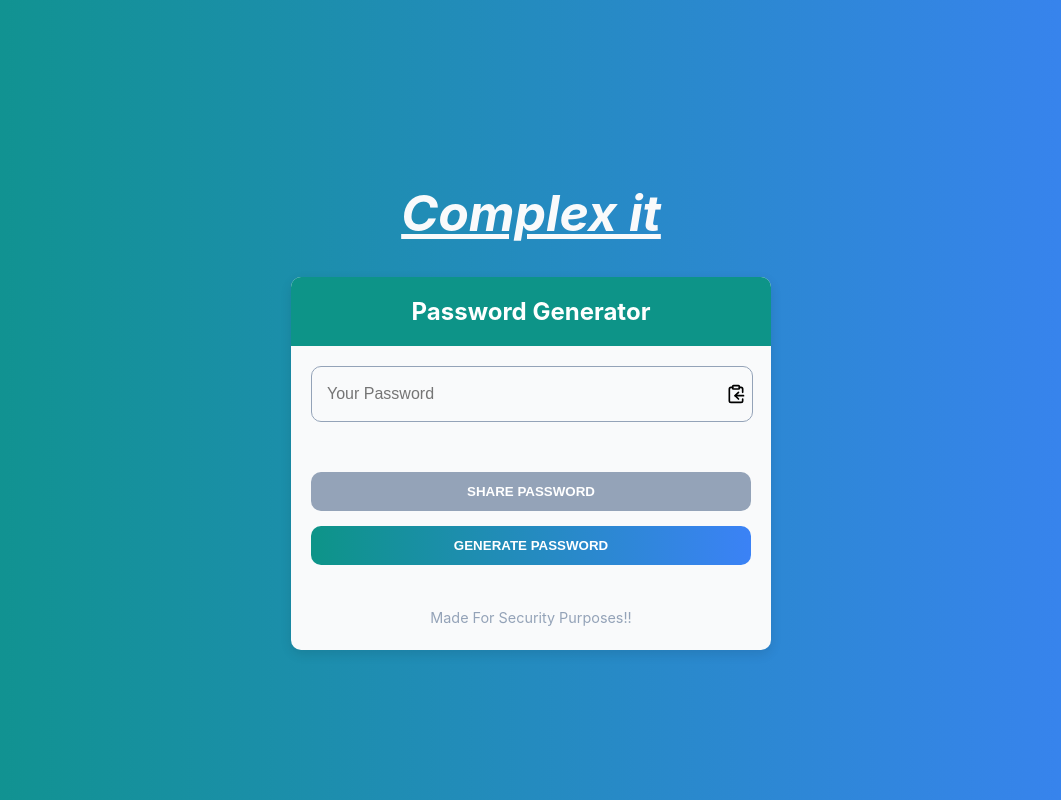
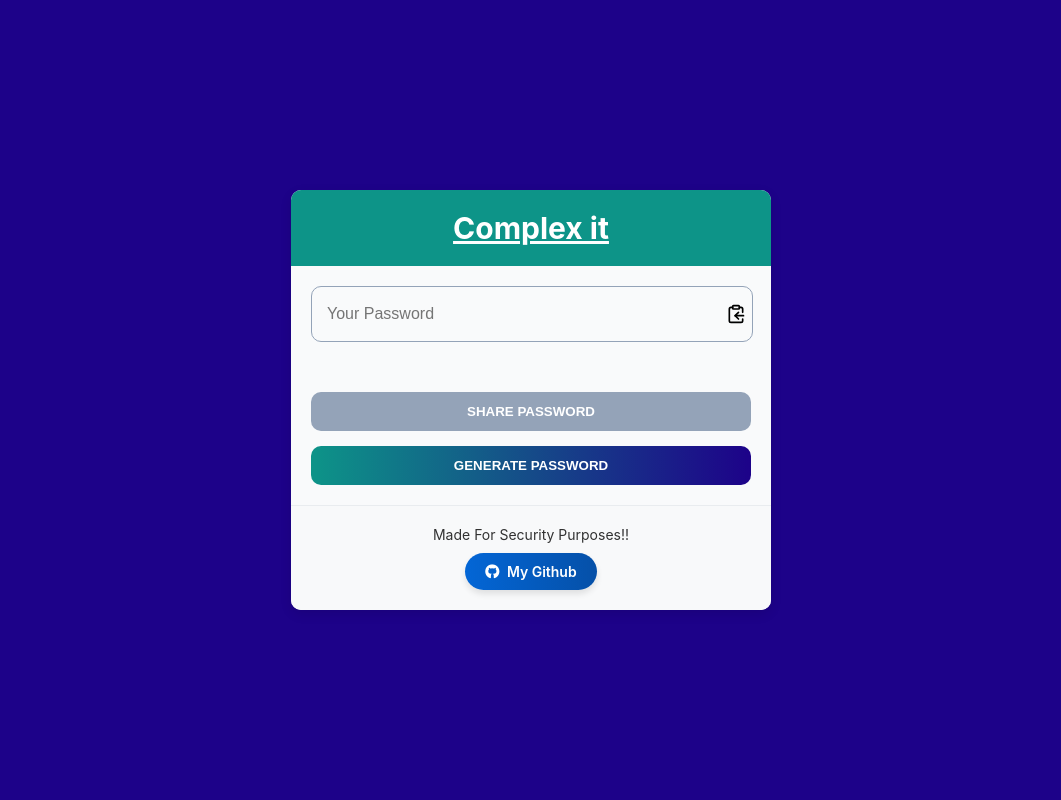
Before and after one commit to ayoub-aberbach/complex_it, a React (Vite) app: page / in a window 1280 px wide. Shown: the whole page, without its empty margins (109-1170 px from the left). Built offline with nearby package versions, Linux system fonts and the light colour scheme.

Commit message:
new update

```diff
--- a/index.html
+++ b/index.html
@@ -7,6 +7,7 @@
     <meta name="description" content="Generate complex passwords with one click for better security.">
     <meta name="keywords" content="password manager, password generator, secure password, passwords, password, strong password, copmlex password, random password">
 
+    <link rel="stylesheet" href="https://cdnjs.cloudflare.com/ajax/libs/font-awesome/6.7.2/css/all.min.css" integrity="sha512-Evv84Mr4kqVGRNSgIGL/F/aIDqQb7xQ2vcrdIwxfjThSH8CSR7PBEakCr51Ck+w+/U6swU2Im1vVX0SVk9ABhg==" crossorigin="anonymous" referrerpolicy="no-referrer" />
     <link rel="shortcut icon" href="/icon.png" type="image/png">
     <link rel="icon" type="image/png" href="/icon.png" />
     <link rel="apple-touch-icon" href="/icon.png">
--- a/src/App.css
+++ b/src/App.css
@@ -1,6 +1,6 @@
 :root {
     --primary: #0d9488;
-    --secondary: #3b82f6;
+    --secondary: #1d0289;
     --light: #f9fafb;
     --dark: #1e293b;
     --accent: #94a3b8;
@@ -12,7 +12,7 @@ body {
     margin: 0;
     padding: 0;
     font-family: 'Inter', sans-serif;
-    background: var(--gradient);
+    background: var(--secondary);
     color: var(--dark);
     display: flex;
     justify-content: center;
@@ -142,7 +142,46 @@ body {
 
 .app-footer {
     text-align: center;
-    padding: 10px;
-    font-size: 0.9rem;
-    color: var(--accent);
+    padding: 20px;
+    background-color: #f8f9fa;
+    border-top: 1px solid #e9ecef;
+    font-family: 'Inter', sans-serif;
 }
+
+.app-footer p {
+    margin: 0 0 10px 0;
+    font-size: 14px;
+    color: #000;
+    text-transform: capitalize;
+    opacity: 0.8;
+}
+
+.app-footer a {
+    display: inline-block;
+    color: #fff;
+    text-decoration: none;
+    font-size: 14px;
+    font-weight: 600;
+    background: linear-gradient(90deg, #0366d6, #0550a8);
+    padding: 10px 20px;
+    border-radius: 25px;
+    box-shadow: 0 4px 6px rgba(0, 0, 0, 0.1);
+    transition: all 0.3s ease;
+}
+
+.app-footer a:hover {
+    background: linear-gradient(90deg, #0550a8, #0366d6);
+    box-shadow: 0 6px 8px rgba(0, 0, 0, 0.15);
+    transform: translateY(-3px);
+}
+
+.app-footer a:active {
+    transform: translateY(0);
+    box-shadow: 0 4px 6px rgba(0, 0, 0, 0.1);
+}
+
+.app-footer a::before {
+    content: '\f09b';
+    font-family: 'Font Awesome 5 Brands';
+    margin-right: 8px;
+}
--- a/src/App.jsx
+++ b/src/App.jsx
@@ -15,20 +15,21 @@ function App() {
     const [result, setPassword] = useState("");
 
     let mix_all = symbs + alpha_lower + numbers + alpha_upper;
-    let res = "";
+    let res;
 
     const generate = () => {
-        for (let i = 0; i < 21; i++) { res += mix_all[Math.floor(Math.random() * mix_all.length)].toString(); }
+        for (let i = 0; i < 21; i++) {
+            res += mix_all[Math.floor(Math.random() * mix_all.length)].toString();
+        }
         setPassword(res);
     }
 
     return (
         <>
-            <h1 className="title">Complex it</h1>
             <div id="app">
                 <div className="app-container">
                     <header className="app-header">
-                        <h1>Password Generator</h1>
+                        <h1 style={{ textDecorationLine: "underline", fontSize: "30px" }}>Complex it</h1>
                     </header>
                     <div className="app-main">
                         <div className="result-container">
@@ -65,15 +66,16 @@ function App() {
                         </div>
                     </div>
                     <footer className="app-footer">
-                        <p style={{ textTransform: "capitalize" }}>Made for security purposes!!</p>
+                        <p style={{ textTransform: "capitalize", color: "#000" }}>Made for security purposes!!</p>
+                        <a href="https://github.com/ayoub-aberbach" target="_blank" id="my_github">My Github</a>
                     </footer>
                 </div>
             </div>
             <ToastContainer
                 position="top-center"
-                autoClose={2000}
                 pauseOnHover={false}
                 closeButton={false}
+                autoClose={1200}
             />
         </>
     )
```
Also changed, not shown: 2 other files (tests, documents, lock files or other folders).
